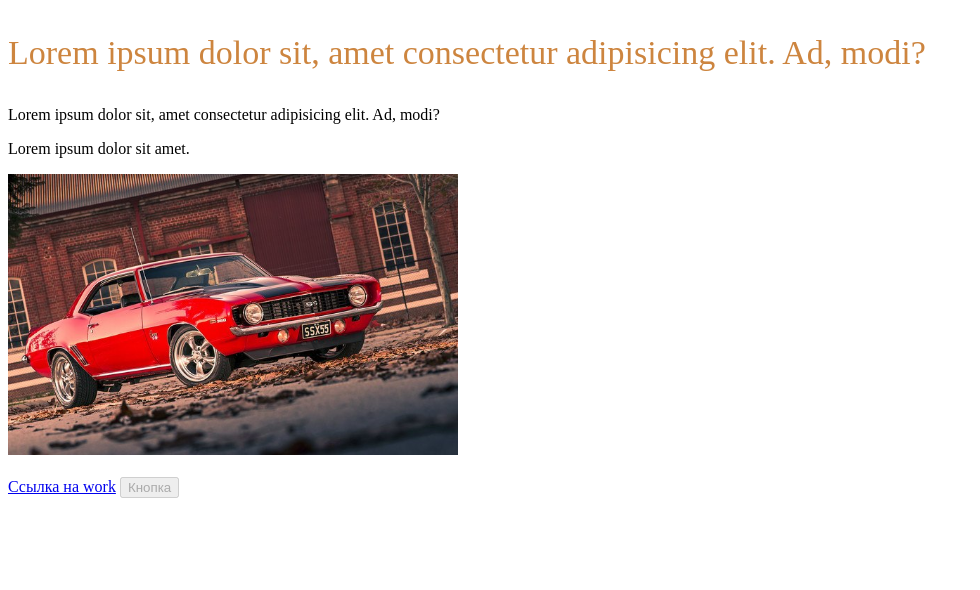
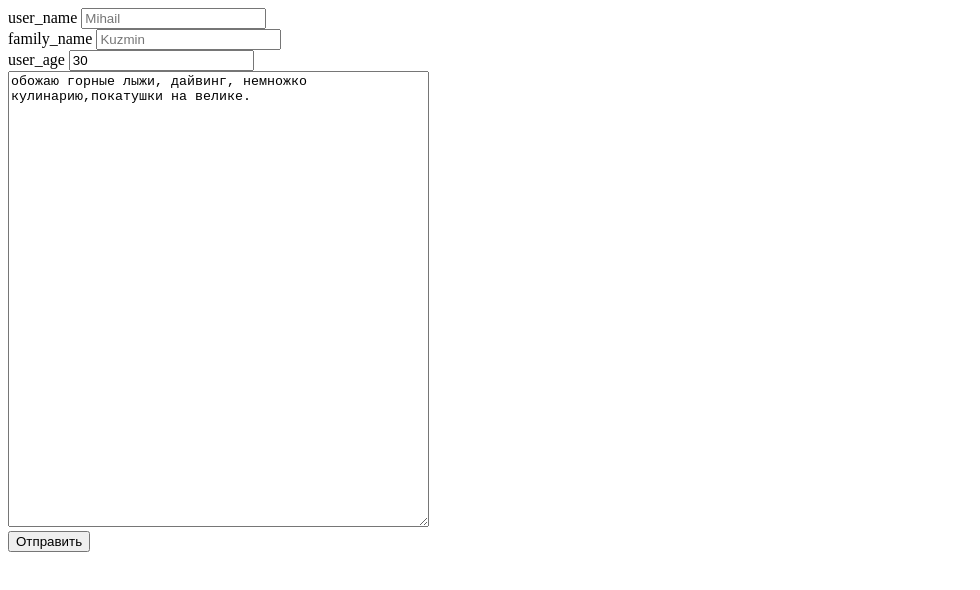
Before and after one commit to kuzmin1989/zencode, a plain HTML site: page index.html in a window 1280 px wide. Shown: the whole page, without its empty margins (0-980 px from the left). Drawn offline with Linux system fonts and the light colour scheme.

Commit message:
'Lesson8'

```diff
--- a/index.html
+++ b/index.html
@@ -5,29 +5,32 @@
     <meta charset="UTF-8">
     <meta name="viewport" content="width=device-width, initial-scale=1.0">
     <meta http-equiv="X-UA-Compatible" content="ie=edge">
-    <title>HTML: Атрибуты</title>
+    <title>HTML: Forms</title>
 </head>
 
 <body>
+<form method="GET">
+<div>
+<label for="user_name">user_name</label>
+<input type="text" name="user_name" id="user_name" placeholder="Mihail">
+</div>
 
-<p class="text text-inline subtitle" id="paragraph" data-property="higth" >Lorem ipsum dolor sit, amet consectetur adipisicing elit. Ad, modi?</p>
-<p class="text text-inline">Lorem ipsum dolor sit, amet consectetur adipisicing elit. Ad, modi?</p>
-<p class="text text-inline">Lorem ipsum dolor sit amet.</p>
-<style>
-.subtitle {
-    color: peru;
-}
+<div>
+<label for="family_name">family_name</label>
+<input type="text" name="family_name" id="family_name" placeholder="Kuzmin">
+</div>
 
-.subtitle {
- font-size: 34px;
-}
-</style>
+<div>
+<label for="user_age">user_age</label>
+<input type="number" name="user_age" id="user_age" value="30">
+</div>
 
-<img class="" id="" data-img="" src="./s-chevrolet-camaro-car-r74VWlhARl-1121221.jpg" alt="Картинка" width="450" title="класссная тачка">
-<br>
-<br>
-<a href="./work3.html" target="_blank" >Ссылка на work</a>
+<div>
+    <textarea name="massage" id="" cols="50" rows="30" placeholder="Введите сообщение">обожаю горные лыжи, дайвинг, немножко кулинарию,покатушки на велике.</textarea>
+</div>
 
-<button type="menu" disabled>Кнопка</button>
+<button type="submit">Отправить</button>
+
+</form>
 </body>
 </html>
```
